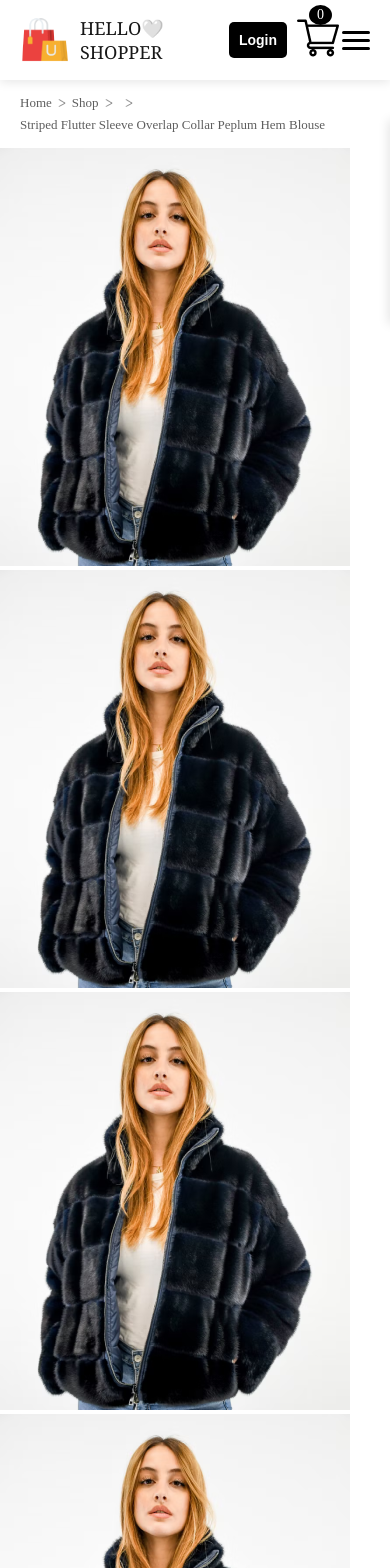
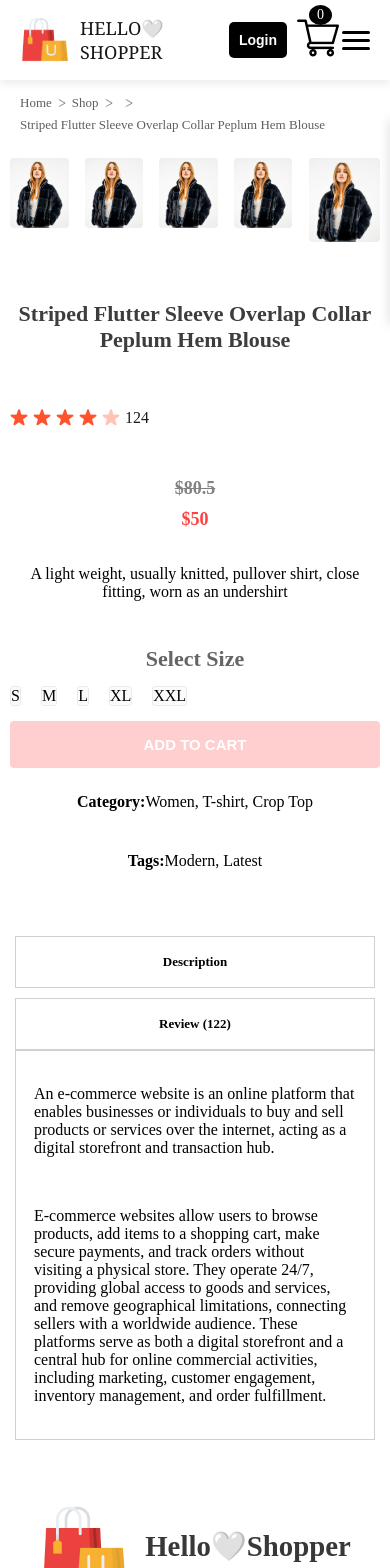
Before and after one commit to punSavitri/react-ecommerce-app, a React (Create React App) app: page /product/1 in a window 390 px wide. Shown: the top 1568 px of the page. Built offline with nearby package versions, Linux system fonts and the light colour scheme.

Commit message:
created DescriptionBox component, styled it, mount to Product page

```diff
--- /dev/null
+++ b/src/components/descriptionbox/DescriptionBox.css
@@ -0,0 +1,76 @@
+.descriptionbox {
+  margin: 120px 170px;
+}
+.descriptionbox-navigator {
+  display: flex;
+}
+.descriptionbox-nav-box {
+  display: flex;
+  align-items: center;
+  justify-content: center;
+  font-size: 16px;
+  font-weight: 600;
+  width: 171px;
+  height: 70px;
+  border: 1px solid #d0d0d0;
+  cursor: pointer;
+}
+.descriptionbox-nav-box .fade {
+  background: #fbfbfb;
+  color: #555;
+}
+.descriptionbox-description {
+  display: flex;
+  flex-direction: column;
+  gap: 25px;
+  border: 1px solid #d0d0d0;
+  padding: 48px;
+  padding-bottom: 70px;
+}
+/* laptop (max-width:1024px) */
+@media (max-width: 1024px) {
+  .descriptionbox {
+    margin: 80px 60px;
+  }
+  .descriptionbox-nav-box {
+    width: 150px;
+    height: 60px;
+    font-size: 15px;
+  }
+  .descriptionbox-description {
+    padding: 35px;
+  }
+}
+/* table(max-width: 768px) */
+@media (max-width: 768px) {
+  .descriptionbox {
+    margin: 60px 30px;
+  }
+  .descriptionbox-navigator {
+    flex-wrap: wrap;
+    gap: 10px;
+  }
+  .descriptionbox-nav-box {
+    width: 45%;
+    height: 55px;
+    font-size: 14px;
+  }
+  .descriptionbox-description {
+    padding: 25px;
+  }
+}
+/* mobile(max-width:480px) */
+@media (max-width: 480px) {
+  .descriptionbox {
+    margin: 40px 15px;
+  }
+  .descriptionbox-nav-box {
+    width: 100%;
+    height: 50px;
+    font-size: 13px;
+  }
+  .descriptionbox-description {
+    padding: 18px;
+    gap: 18px;
+  }
+}
--- /dev/null
+++ b/src/components/descriptionbox/DescriptionBox.jsx
@@ -0,0 +1,32 @@
+import React from "react";
+import "./DescriptionBox.css";
+
+const DescriptionBox = () => {
+  return (
+    <div className="descriptionbox">
+      <div className="descriptionbox-navigator">
+        <div className="descriptionbox-nav-box">Description</div>
+        <div className="descriptionbox-nav-box fade">Review (122)</div>
+      </div>
+      <div className="descriptionbox-description">
+        <p>
+          An e-commerce website is an online platform that enables businesses or
+          individuals to buy and sell products or services over the internet,
+          acting as a digital storefront and transaction hub.
+        </p>
+        <p>
+          E-commerce websites allow users to browse products, add items to a
+          shopping cart, make secure payments, and track orders without visiting
+          a physical store. They operate 24/7, providing global access to goods
+          and services, and remove geographical limitations, connecting sellers
+          with a worldwide audience. These platforms serve as both a digital
+          storefront and a central hub for online commercial activities,
+          including marketing, customer engagement, inventory management, and
+          order fulfillment.
+        </p>
+      </div>
+    </div>
+  );
+};
+
+export default DescriptionBox;
--- a/src/components/productDisplay/ProductDisplay.css
+++ b/src/components/productDisplay/ProductDisplay.css
@@ -0,0 +1,158 @@
+.productdisplay {
+  display: flex;
+  margin: 0px auto;
+  max-width: 1200px;
+  padding: 20px;
+  gap: 40px;
+}
+.productdisplay-left {
+  display: flex;
+  gap: 17px;
+}
+.productdisplay-img-list {
+  display: flex;
+  flex-direction: column;
+  gap: 16px;
+}
+.productdisplay-img-list img {
+  height: 160px;
+  object-fit: cover;
+  border-radius: 4px;
+}
+.productdisplay-main-img {
+  width: 550px;
+  height: 650px;
+  object-fit: cover;
+  border-radius: 4px;
+}
+.productdisplay-right {
+  display: flex;
+  flex-direction: column;
+  gap: 15px;
+  flex: 1;
+}
+.productdisplay-right h1 {
+  color: #3d3d3d;
+  font-size: 40px;
+  font-weight: 700;
+}
+.productdisplay-right-stars {
+  display: flex;
+  align-items: center;
+  gap: 5px;
+  margin-top: 10px;
+  color: #1c1c1c;
+  font-size: 16px;
+}
+.productdisplay-right-prices {
+  display: flex;
+  margin: 20px 0;
+  gap: 30px;
+  font-size: 24px;
+  font-weight: 700;
+}
+
+.productdisplay-right-price-old {
+  color: #818181;
+  text-decoration: line-through;
+}
+.productdisplay-right-price-new {
+  color: #ff4141;
+}
+.productdisplay-right-size h1 {
+  margin-top: 30px;
+  color: #656565;
+  font-size: 20px;
+  font-weight: 600;
+}
+.productdisplay-right-sizes {
+  display: flex;
+  flex-wrap: wrap;
+  gap: 20px;
+}
+.productdisplay-right-sizes div {
+  padding: 16x 22px;
+  background: #fbfbfb;
+  border: 1px solid #ebebeb;
+  border-radius: 3px;
+  cursor: pointer;
+}
+button {
+  padding: 18px 40px;
+  width: 200px;
+  font-size: 16px;
+  font-weight: 600;
+  color: #fff;
+  background: #ff414141;
+  border: none;
+  outline: none;
+  cursor: pointer;
+  border-radius: 4px;
+}
+.productdisplay-right-category {
+  margin-top: 10px;
+}
+.productdisplay-right-category span {
+  font-weight: 600;
+}
+/* added media queries for responsive on all screen devices */
+/* laptop(max-widht:1024px) */
+@media (max-width: 1024px) {
+  .productdisplay {
+    flex-direction: column;
+    align-items: center;
+    text-align: center;
+  }
+  .productdisplay-left {
+    justify-content: center;
+  }
+  .productdisplay-main-img {
+    width: 450px;
+    height: 550px;
+  }
+  .productdisplay-img-list img {
+    height: 120px;
+  }
+}
+/* tablet (max-width:768px) */
+@media (max-width: 768px) {
+  .productdisplay-main-img {
+    width: 100%;
+    height: auto;
+  }
+  .productdisplay-img-list {
+    flex-direction: row;
+    justify-content: center;
+  }
+  .productdisplay-img-list img {
+    height: 90px;
+  }
+  .productdisplay-right h1 {
+    font-size: 28px;
+  }
+  .productdisplay-right-prices {
+    font-size: 20px;
+  }
+}
+/* mobile (max-widht:480px) */
+@media (max-width: 480px) {
+  .productdisplay {
+    padding: 10px;
+  }
+  .productdisplay-right h1 {
+    font-size: 22px;
+  }
+  .productdisplay-img-list img {
+    height: 70px;
+  }
+  .productdisplay-right-prices {
+    flex-direction: column;
+    gap: 10px;
+    font-size: 18px;
+  }
+  button {
+    width: 100%;
+    padding: 15px;
+    font-size: 15px;
+  }
+}
--- a/src/components/productDisplay/ProductDisplay.jsx
+++ b/src/components/productDisplay/ProductDisplay.jsx
@@ -14,7 +14,7 @@ const ProductDisplay = ({ product }) => {
           <img src={product.image} alt="" />
         </div>
         <div className="productdisplay-img">
-          <img src={product.image} alt="" />
+          <img src={product.image} alt="" className="productdisplay-main-img" />
         </div>
       </div>
       <div className="productdisplay-right">
--- a/src/pages/Product.jsx
+++ b/src/pages/Product.jsx
@@ -3,6 +3,7 @@ import { useParams } from "react-router-dom";
 import { ShopContext } from "../context/ShopContext";
 import Breadcrumb from "../components/breadcrumbs/Breadcrumb";
 import ProductDisplay from "../components/productDisplay/ProductDisplay";
+import DescriptionBox from "../components/descriptionbox/DescriptionBox";
 
 const Product = () => {
   const { all_product } = useContext(ShopContext);
@@ -12,6 +13,7 @@ const Product = () => {
     <div>
       <Breadcrumb product={product} />
       <ProductDisplay product={product} />
+      <DescriptionBox />
     </div>
   );
 };
```
